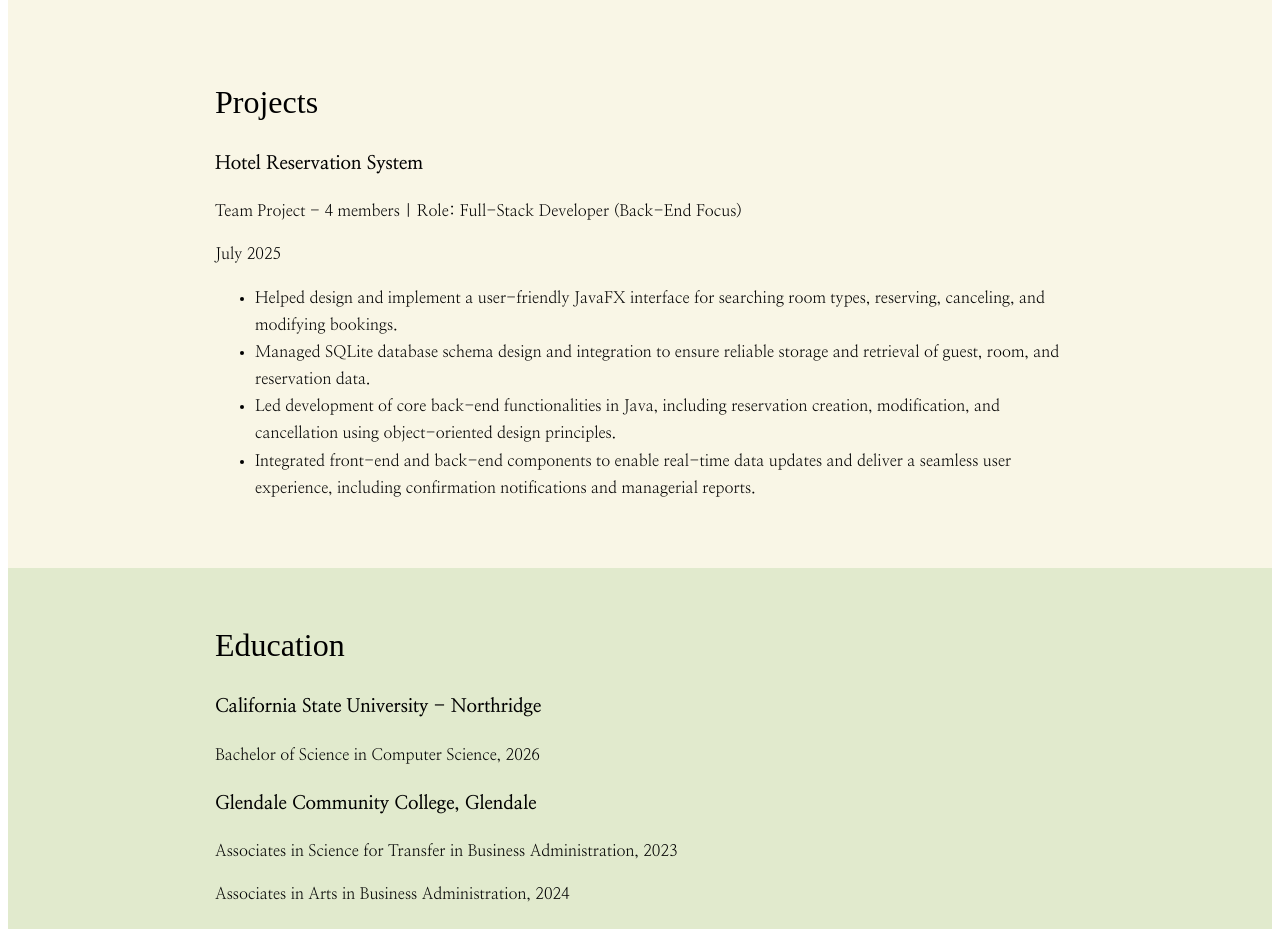
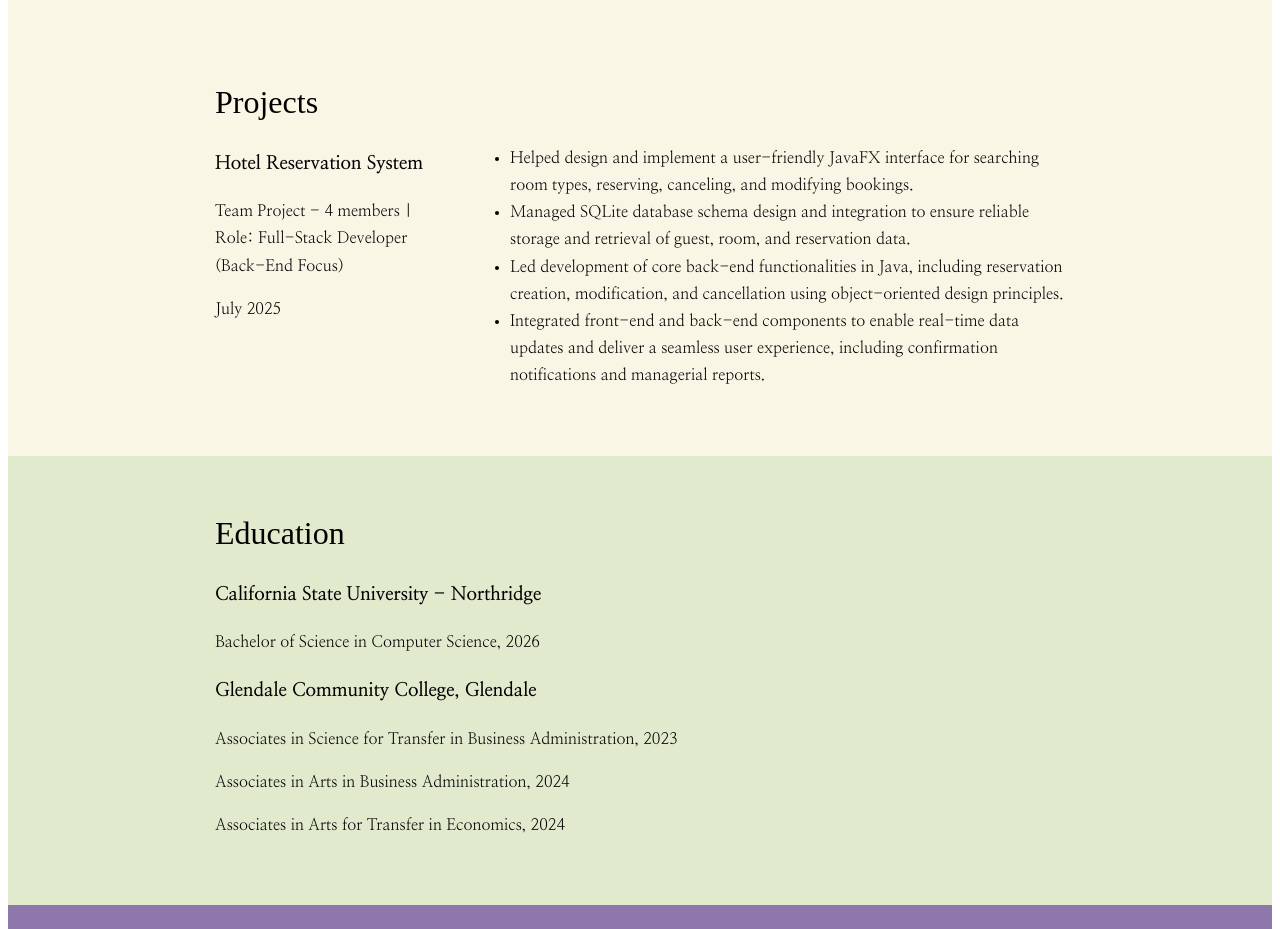
Before and after one commit to XioGamez/comp484-hw8, a plain HTML site: page index.html in a window 1280 px wide. Shown: the part 1160-2089 px from the top of the page. Drawn offline with Linux system fonts and the light colour scheme; a web font is replaced by a local one.

Commit message:
fix project section format

```diff
--- a/index.html
+++ b/index.html
@@ -105,9 +105,12 @@
         <div class="content-wrap">
             <h2>Projects</h2>
 
+            <div class="column-narrow">
                 <h3>Hotel Reservation System</h3>
                 <p>Team Project - 4 members | Role: Full-Stack Developer (Back-End Focus)</p>
                 <p>July 2025</p>
+            </div>
+            <div class="column-wide">
                 <ul>
                     <li>Helped design and implement a user-friendly JavaFX interface for searching room types,
                         reserving,
@@ -126,6 +129,7 @@
                         user experience, including confirmation notifications and managerial reports.
                     </li>
                 </ul>
+            </div>
         </div>
     </section>
 
```
Lines whose indentation alone changed are shown as unchanged.
